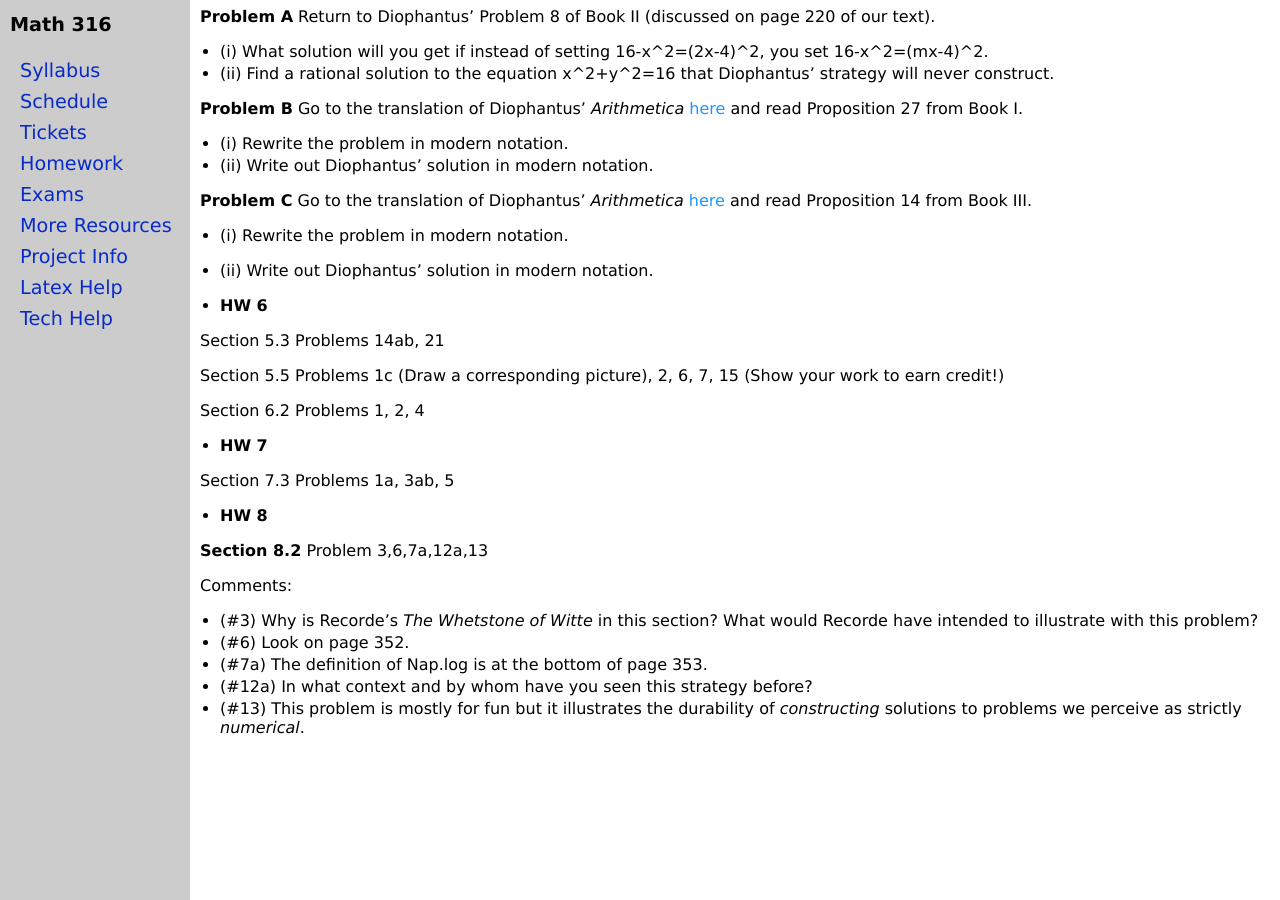
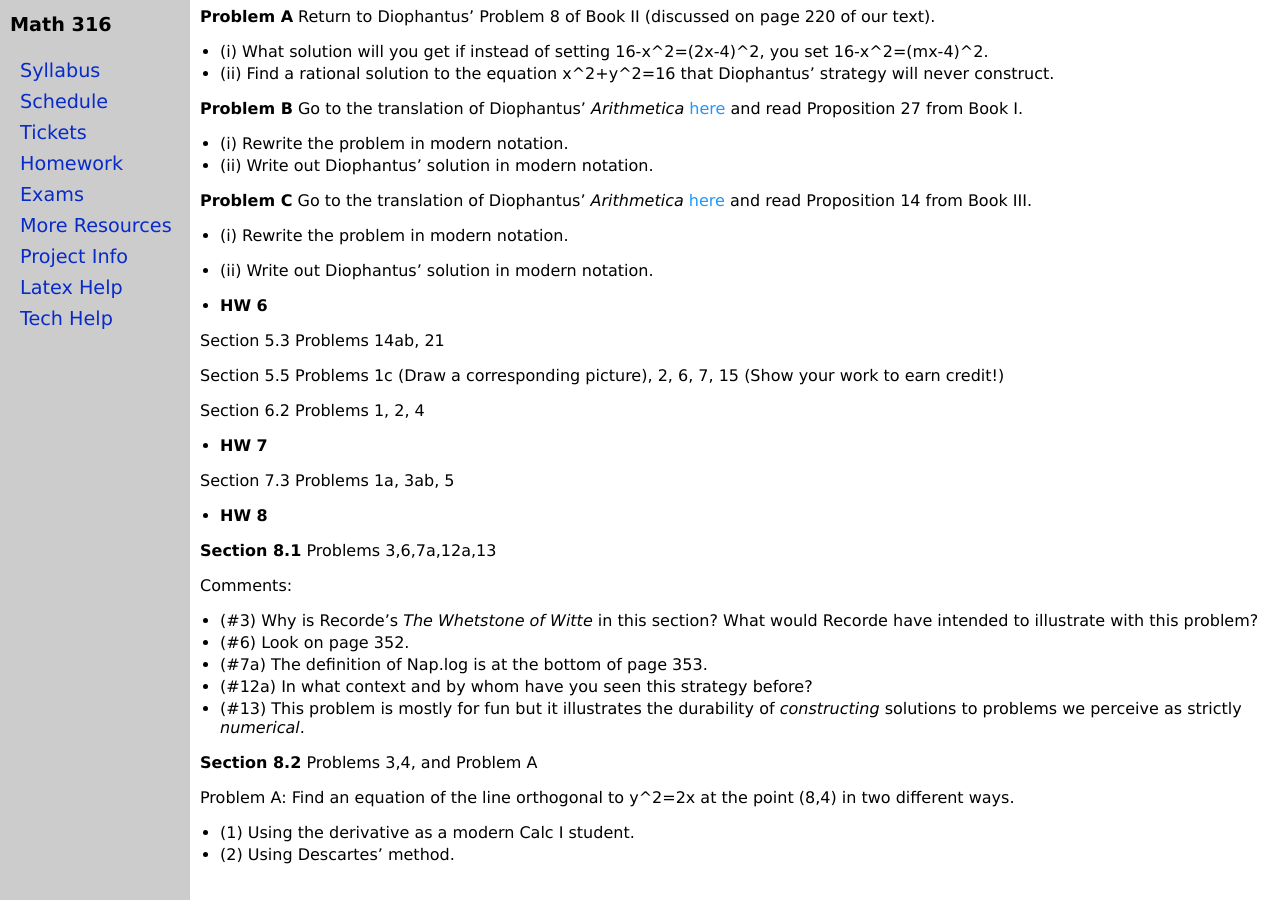
Before and after one commit to jrfaudree/HOM, a Jekyll site: the page built from homework.md, in a window 1280 px wide and 900 px high, scrolled down 1562 px. Built offline with Jekyll 4.4.1, drawn with Linux system fonts in a browser that asks for light colours.

Commit message:
Update homework.md

```diff
--- a/homework.md
+++ b/homework.md
@@ -111,7 +111,7 @@ Section 7.3 Problems 1a, 3ab, 5
 
 * **HW 8**
 
-**Section 8.2** Problem 3,6,7a,12a,13
+**Section 8.1** Problems 3,6,7a,12a,13
 
 Comments:
  * (#3) Why is Recorde's *The Whetstone of Witte* in this section? What would Recorde have intended to illustrate with this problem?
@@ -119,3 +119,9 @@ Comments:
  * (#7a) The definition of Nap.log is at the bottom of page 353.
  * (#12a) In what context and by whom have you seen this strategy before?
  * (#13) This problem is mostly for fun but it illustrates the durability of *constructing* solutions to problems we perceive as strictly *numerical*.
+
+**Section 8.2** Problems 3,4, and Problem A
+
+Problem A: Find an equation of the line orthogonal to y^2=2x at the point (8,4) in two different ways.
+ * (1) Using the derivative as a modern Calc I student.
+ * (2) Using Descartes' method.
```
